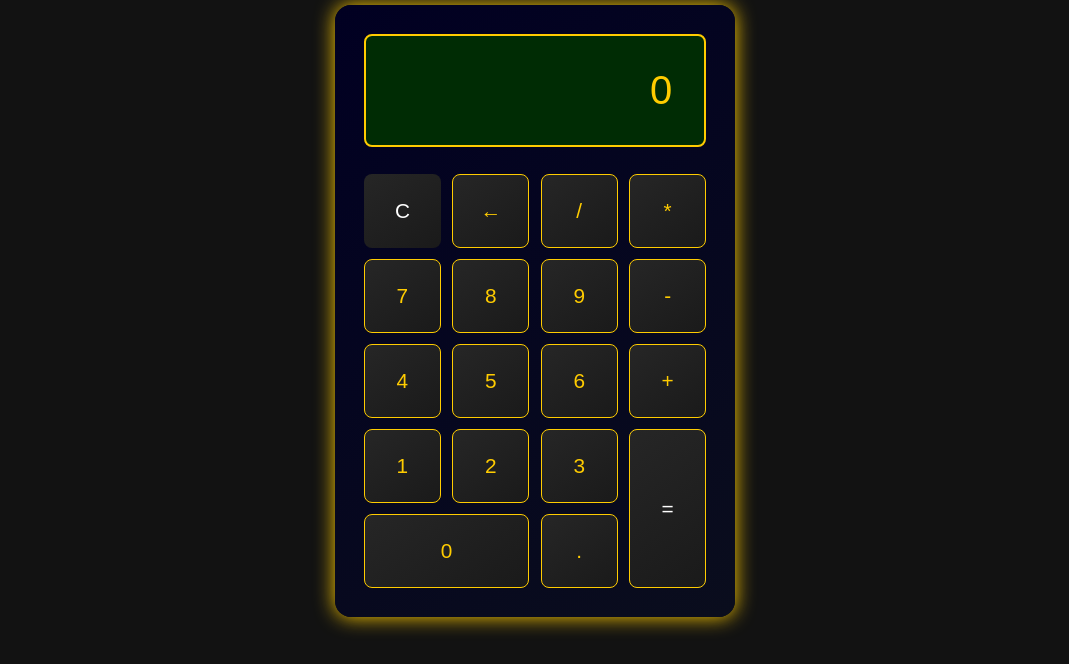
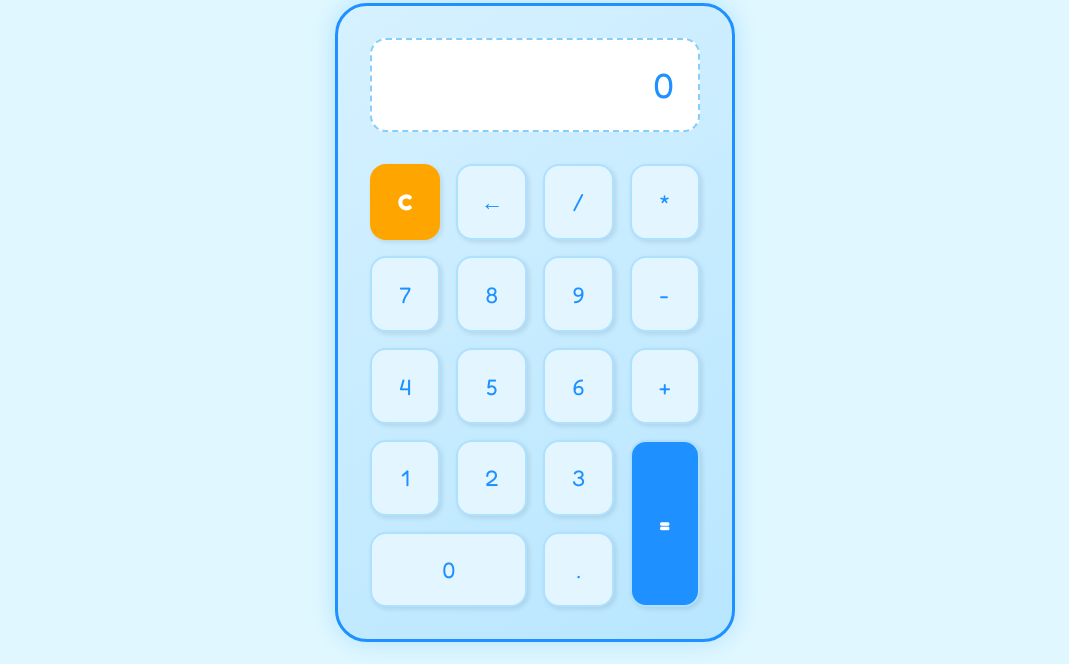
Before and after one commit to Tzaw14/Calculadora_PWD, a plain HTML site: page index.html in a window 1280 px wide. Shown: the part 136-800 px from the top of the page, without its empty margins (105-1174 px from the left). Drawn offline with Linux system fonts and the light colour scheme.

Commit message:
Cambio infantil

```diff
--- a/style.css
+++ b/style.css
@@ -1,13 +1,15 @@
+@import url('https://fonts.googleapis.com/css2?family=Fredoka:wght@400;700&display=swap');
+
 * {
     margin: 0;
     padding: 0;
     box-sizing: border-box;
-    font-family: 'Orbitron', sans-serif;
+    font-family: 'Fredoka', sans-serif;
 }
 
 body {
     min-height: 100vh;
-    background-color: #121212;
+    background-color: #e0f7ff; /* celeste claro de fondo */
     display: flex;
     flex-direction: column;
     align-items: center;
@@ -17,80 +19,86 @@ body {
 
 header {
     text-align: center;
-    color: #ffcc00;
-    font-size: 2rem;
+    color: #1e90ff;
+    font-size: 2.5rem;
     margin-bottom: 20px;
+    text-shadow: 0 0 5px #b0e0ff;
 }
 
+/* Calculadora */
 .calculadora {
-    background: linear-gradient(145deg, #010022, #0a0d1d);
-    color: #fff;
+    background: linear-gradient(145deg, #d6f1ff, #b8e6ff); /* fondo suave azul pastel */
+    color: #333;
     width: 90%;
     max-width: 400px;
-    padding: 1.8rem;
-    border-radius: 1rem;
+    padding: 2rem;
+    border-radius: 2rem;
     display: grid;
     grid-template-columns: repeat(4, 1fr);
-    gap: .7rem;
-    box-shadow: 0 0 20px #ffcc00;
+    gap: 1rem;
+    box-shadow: 0 0 25px #aee1ff;
+    border: 3px solid #1e90ff;
 }
 
 /* Pantalla */
 .pantalla {
     grid-column: span 4;
-    background-color: #002c04;
-    padding: 2rem;
-    font-size: 2.5rem;
+    background-color: #ffffff;
+    padding: 1.5rem;
+    font-size: 2.2rem;
     text-align: right;
-    border-radius: .5rem;
+    border-radius: 1rem;
     margin-bottom: 1rem;
-    color: #ffcc00;
-    border: 2px solid #ffcc00;
+    color: #1e90ff;
+    border: 2px dashed #87cefa;
     word-wrap: break-word;
     min-height: 60px;
 }
 
-/* Botones */
+/* Botones generales */
 .btn {
-    background: linear-gradient(145deg, #262626, #1a1a1a);
-    color: #ffcc00;
-    border: 1px solid #ffcc00;
-    padding: 1.5rem;
+    background: #e3f5ff;
+    color: #1e90ff;
+    border: 2px solid #aee1ff;
+    padding: 1.4rem;
     display: flex;
     justify-content: center;
     align-items: center;
-    border-radius: .5rem;
+    border-radius: 1rem;
     cursor: pointer;
-    font-size: 1.3rem;
-    transition: 0.2s ease-in-out;
+    font-size: 1.4rem;
+    transition: all 0.2s ease-in-out;
+    box-shadow: 2px 2px 5px rgba(0,0,0,0.1);
 }
 
 .btn:hover {
-    background-color: #ffcc00;
-    color: #ff3c00;
-    transform: scale(1.1);
+    background-color: #c9eaff;
+    transform: scale(1.08);
+    box-shadow: 0 0 10px #aee1ff;
 }
 
 /* Botón especial "C" */
 #c {
-    background-color: #ff3300;
+    background-color: #ffa500;
     color: white;
     border: none;
+    font-weight: bold;
 }
 
 #c:hover {
-    background-color: #ff6666;
+    background-color: #ffc04d;
 }
 
 /* Botón de igual */
 #igual {
     grid-row: span 2;
-    background-color: #0066ff;
+    background-color: #1e90ff;
     color: white;
+    font-weight: bold;
 }
 
 #igual:hover {
-    background-color: #3399ff;
+    background-color: #5aaeff;
 }
 
 /* Botón 0 más grande */
@@ -98,15 +106,15 @@ header {
     grid-column: span 2;
 }
 
-/* Media Query para dispositivos móviles */
+/* Responsivo */
 @media (max-width: 480px) {
     .pantalla {
-        font-size: 2rem;
-        padding: 1.5rem;
+        font-size: 1.8rem;
+        padding: 1.2rem;
     }
 
     .btn {
         font-size: 1.1rem;
-        padding: 1.2rem;
+        padding: 1.1rem;
     }
 }
```
